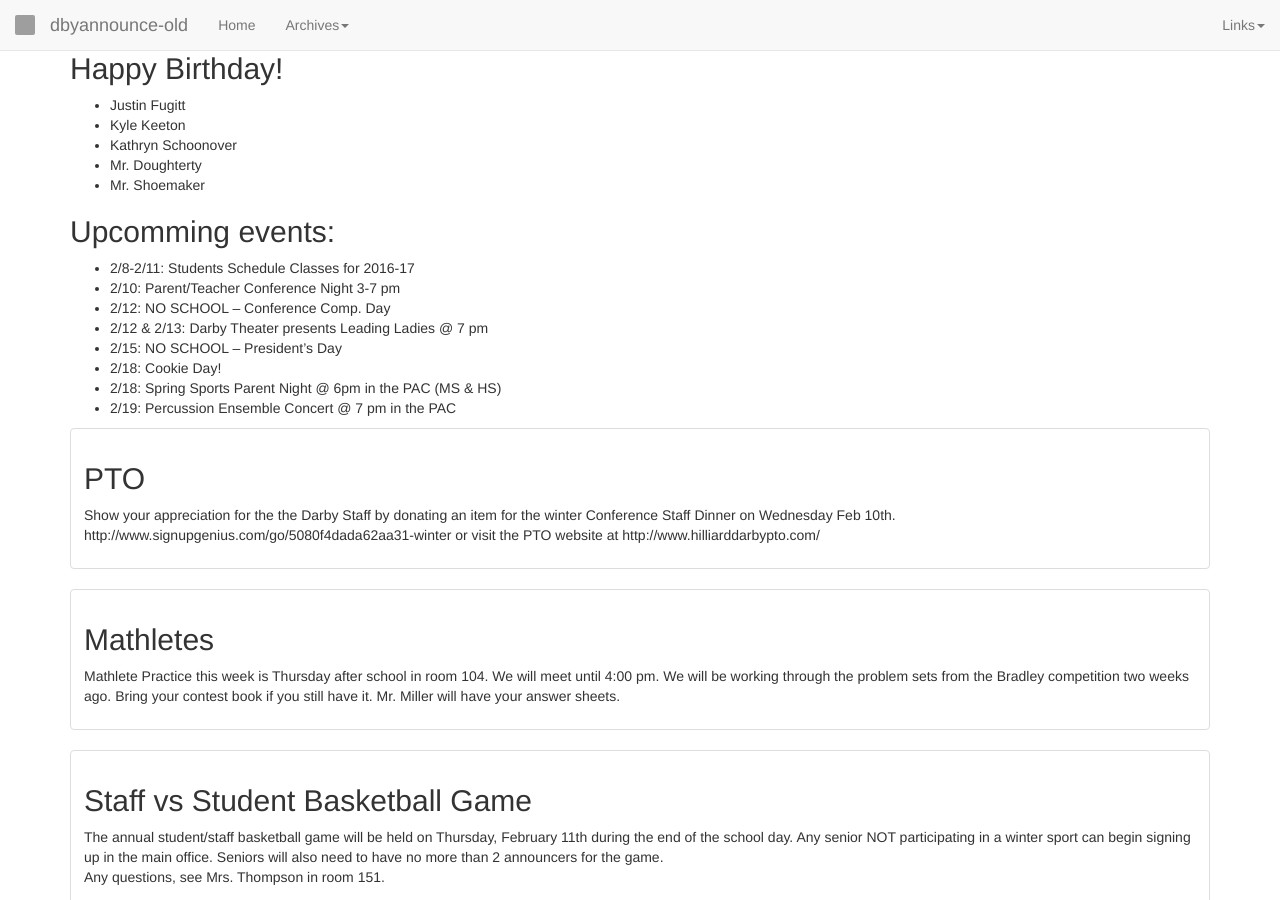
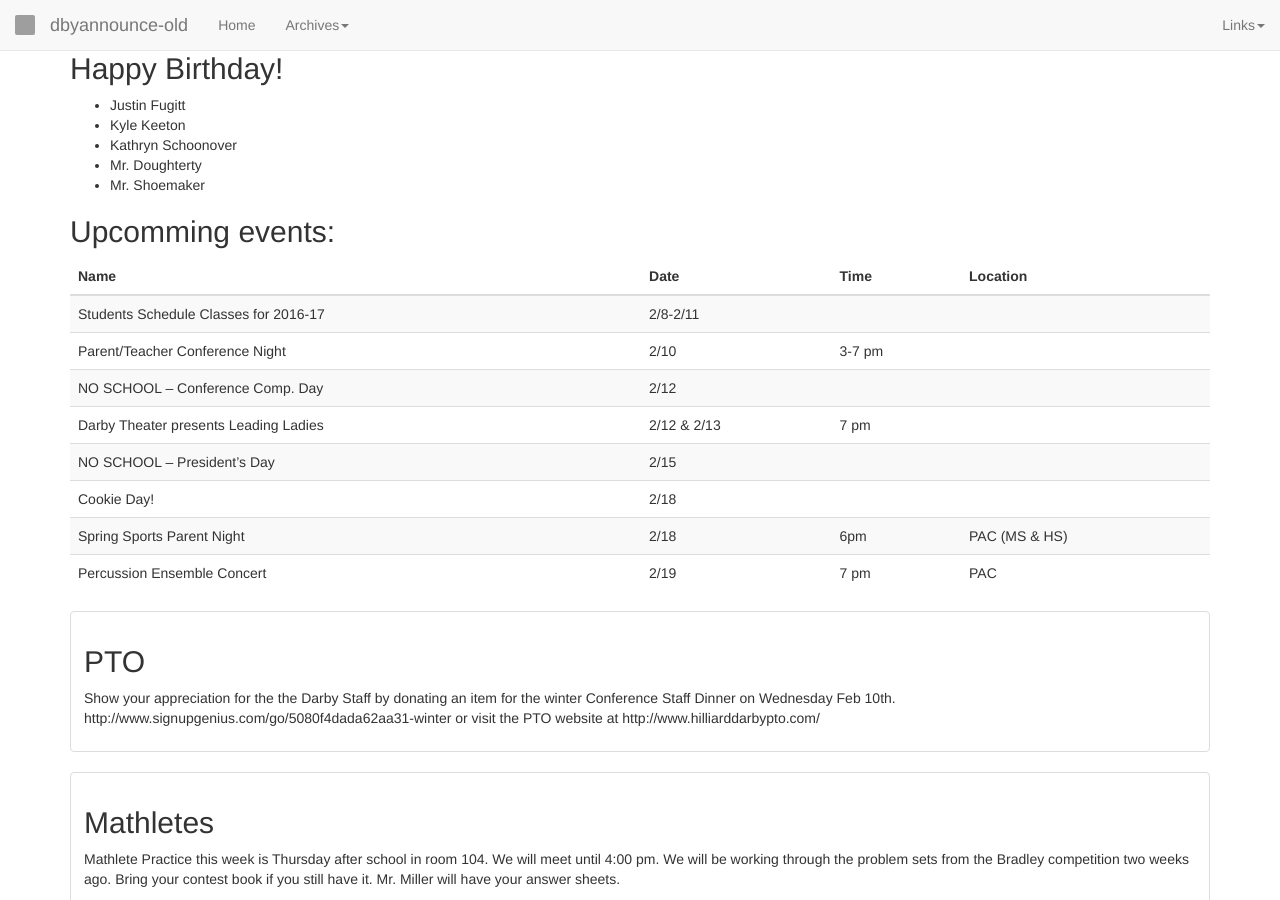
Before and after one commit to enzanki-ars/dbyannounce-old, a Jekyll site: the page built from _posts/2016-02-09-announcements.md, in a window 1280 px wide and 900 px high, scrolled down 355 px. Built offline with Jekyll 4.4.1, drawn with Linux system fonts in a browser that asks for light colours; nearby versions of some CDN libraries; some of the changed text lies outside the part shown; grey boxes are pictures that could not be loaded.

Commit message:
Improve event display

```diff
--- a/_includes/footer.html
+++ b/_includes/footer.html
@@ -1,7 +1,7 @@
     <hr>
     <footer>
       <p>
-        <a rel="license" href="http://creativecommons.org/licenses/by-nc-sa/4.0/"><img alt="Creative Commons License" style="border-width:0" src="https://i.creativecommons.org/l/by-nc-sa/4.0/80x15.png" /></a> <span xmlns:dct="http://purl.org/dc/terms/" property="dct:title">Help for HCSD Apps</span> by <a xmlns:cc="http://creativecommons.org/ns#" href="https://enzanki-ars.github.io/" property="cc:attributionName" rel="cc:attributionURL">Alexander Shafer</a> is licensed under a <a rel="license" href="http://creativecommons.org/licenses/by-nc-sa/4.0/">Creative Commons Attribution-NonCommercial-ShareAlike 4.0 International License</a>.
+        <a rel="license" href="http://creativecommons.org/licenses/by-nc-sa/4.0/"><img alt="Creative Commons License" style="border-width:0" src="https://i.creativecommons.org/l/by-nc-sa/4.0/80x15.png" /></a> <span xmlns:dct="http://purl.org/dc/terms/" property="dct:title">Darby Announcements</span> by <a xmlns:cc="http://creativecommons.org/ns#" href="https://enzanki-ars.github.io/" property="cc:attributionName" rel="cc:attributionURL">Alexander Shafer</a> is licensed under a <a rel="license" href="http://creativecommons.org/licenses/by-nc-sa/4.0/">Creative Commons Attribution-NonCommercial-ShareAlike 4.0 International License</a>.
       </p>
       <p>
 	Code avalible at <a href="{{ site.github.repository_url }}">{{ site.github.repository_url }}</a>
--- a/_layouts/announcements.html
+++ b/_layouts/announcements.html
@@ -27,11 +27,24 @@
 
 {% if page.events %}
   <h2>Upcomming events:</h2>
-  <ul>
-  {% for event in page.events %}
-    <li>{% if event.datechange %} <span class="label label-danger">Date Change</span> {% endif %}{{ event.date }}: {{ event.name }}</li>
-  {% endfor %}
-  </ul>
+  <table class="table table-striped">
+    <thead>
+      <th>Name</th>
+      <th>Date</th>
+      <th>Time</th>
+      <th>Location</th>
+    </thead>
+    <tbody>
+      {% for event in page.events  %}
+        <tr>
+          <td>{% if event.datechange %}<span class="label label-danger">Date Change</span> {% endif %}{{ event.name }}</td>
+          <td>{{ event.date }}</td>
+	  <td>{{ event.time }}</td>
+	  <td>{{ event.location }} </td>
+        </tr>
+      {% endfor %}
+    </tbody>
+  </table>
 {% endif %}
 
 {% for announcement in page.announcements %}
@@ -39,4 +52,4 @@
 {% endfor %}
 
 {% include postpages.html %}
-{% include footer.html %}
+{% include footer.html %}i
--- a/_posts/2016-02-09-announcements.md
+++ b/_posts/2016-02-09-announcements.md
@@ -17,19 +17,25 @@ events:
   - date: 2/8-2/11
     name: Students Schedule Classes for 2016-17
   - date: 2/10
-    name: Parent/Teacher Conference Night 3-7 pm
+    name: Parent/Teacher Conference Night
+    time: 3-7 pm
   - date: 2/12
     name: NO SCHOOL – Conference Comp. Day
   - date: 2/12 & 2/13
-    name: Darby Theater presents Leading Ladies @ 7 pm
+    name: Darby Theater presents Leading Ladies
+    time: 7 pm
   - date: 2/15
     name: NO SCHOOL – President’s Day
   - date: 2/18
     name: Cookie Day!
   - date: 2/18
-    name: Spring Sports Parent Night @ 6pm in the PAC (MS & HS)
+    name: Spring Sports Parent Night
+    time: 6pm
+    location: PAC (MS & HS)
   - date: 2/19
-    name: Percussion Ensemble Concert @ 7 pm in the PAC
+    name: Percussion Ensemble Concert
+    time: 7 pm
+    location: PAC
 
 announcements:
   - title: PTO
```
